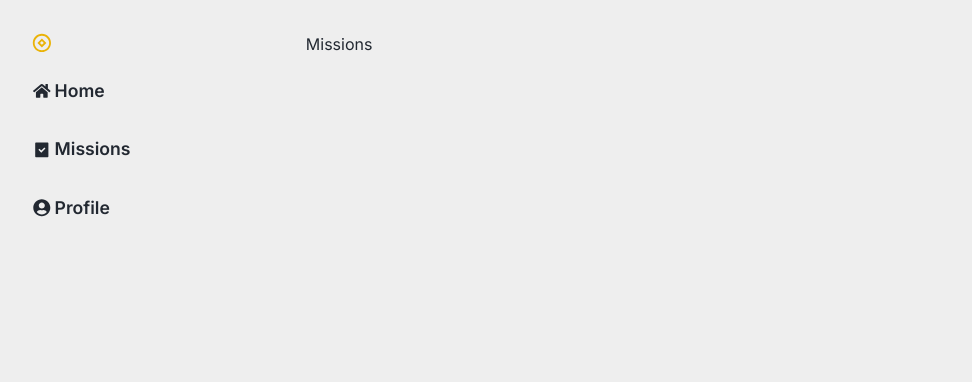
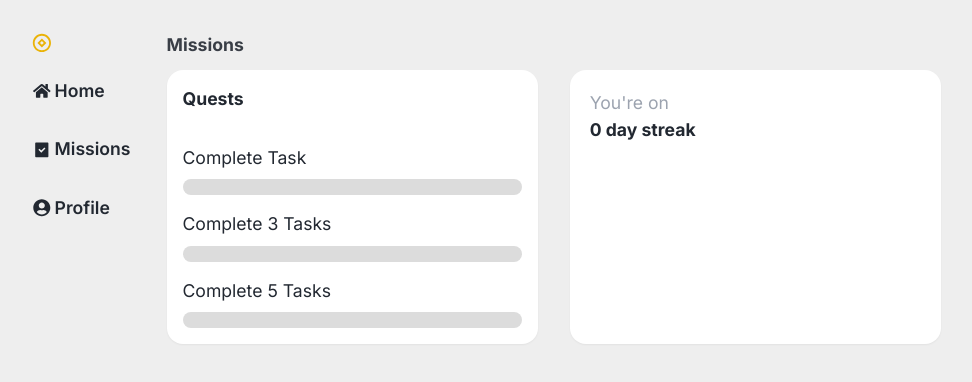
Before and after one commit to KwiecienKamil/Productive, a Next.js app: page /missions in a window 1280 px wide. Shown: the top 382 px of the page, without its empty margins (171-1143 px from the left). Built offline with nearby package versions, Linux system fonts and the light colour scheme.

Commit message:
Missions page

```diff
--- /dev/null
+++ b/src/app/components/DailyStreak.tsx
@@ -0,0 +1,14 @@
+import React from "react";
+
+const DailyStreak = () => {
+  return (
+    <div className="card w-96 shadow-sm p-4 bg-white">
+      <div className="p-1">
+        <p className="text-gray-400">You're on</p>
+        <p className="font-bold">0 day streak</p>
+      </div>
+    </div>
+  );
+};
+
+export default DailyStreak;
--- /dev/null
+++ b/src/app/components/Quests.tsx
@@ -0,0 +1,17 @@
+import React from "react";
+import MissionCard from "./ui/MissionCard";
+
+const Quests = () => {
+  return (
+    <div className="card w-96 shadow-sm p-4 bg-white">
+      <h1 className="font-bold">Quests</h1>
+      <div className="pt-8 flex flex-col gap-4">
+        <MissionCard title="Complete Task" />
+        <MissionCard title="Complete 3 Tasks" />
+        <MissionCard title="Complete 5 Tasks" />
+      </div>
+    </div>
+  );
+};
+
+export default Quests;
--- /dev/null
+++ b/src/app/components/ui/MissionCard.tsx
@@ -0,0 +1,16 @@
+import React, { FC } from "react";
+
+type MissionCardProps = {
+  title: string;
+};
+
+const MissionCard: FC<MissionCardProps> = ({ title }) => {
+  return (
+    <div className="flex flex-col gap-1">
+      <p>{title}</p>
+      <div className="w-full p-2 mt-1 bg-[#DCDCDC] rounded-full overflow-hidden flex"></div>
+    </div>
+  );
+};
+
+export default MissionCard;
--- a/src/app/missions/page.tsx
+++ b/src/app/missions/page.tsx
@@ -1,9 +1,15 @@
 import React from "react";
+import Quests from "../components/Quests";
+import DailyStreak from "../components/DailyStreak";
 
 const page = () => {
   return (
-    <div className="max-h-screen w-[70%] px-4">
-      <h1>Missions</h1>
+    <div className="max-h-screen w-[90%] px-4 text-xl">
+      <h1 className=" text-sec font-bold">Missions</h1>
+      <div className="pt-3 flex gap-8">
+        <Quests />
+        <DailyStreak />
+      </div>
     </div>
   );
 };
--- a/tailwind.config.ts
+++ b/tailwind.config.ts
@@ -24,6 +24,7 @@ const config: Config = {
       fontSize: {
         sm: "0.8rem",
         base: "1rem",
+        lg: "0.9rem",
         xl: "1.1rem",
         "2xl": "1.363rem",
         "3xl": "1.953rem",
```
